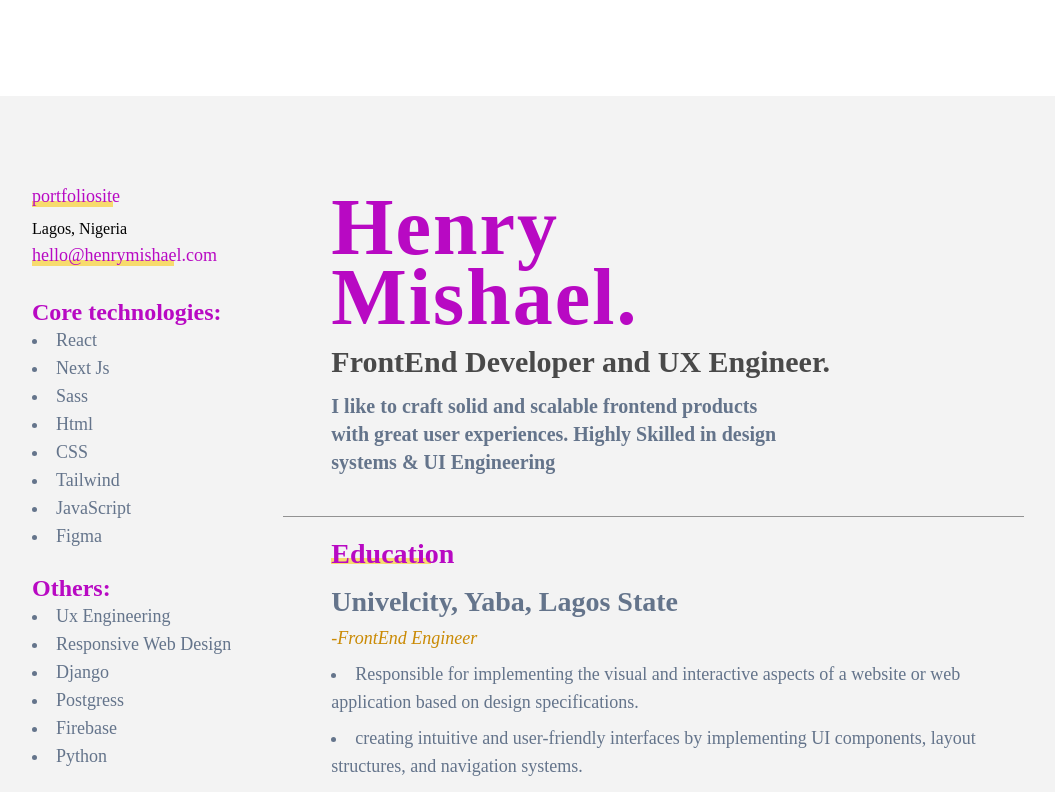
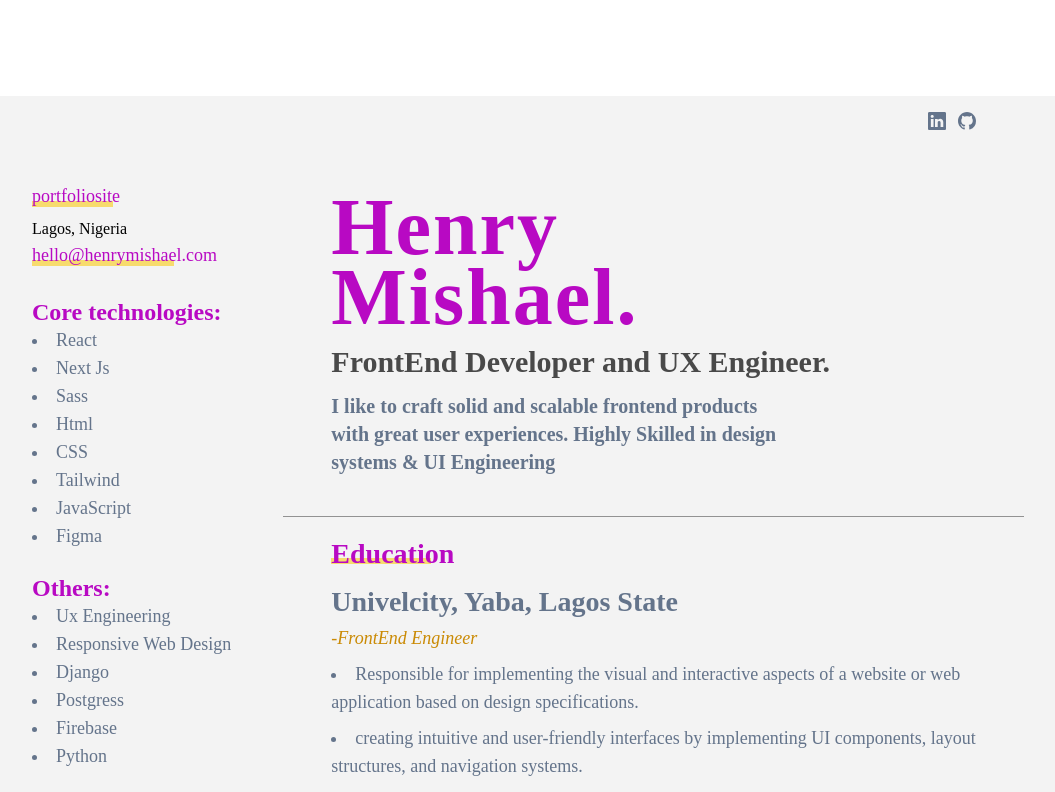
Before and after one commit to henrymishael/portfolio_2023, a Next.js app: page /Resume in a window 1280 px wide. Shown: the top 792 px of the page, without its empty margins (112-1167 px from the left). Built offline with nearby package versions, Linux system fonts and the light colour scheme.

Commit message:
social badges

```diff
--- a/pages/Resume.jsx
+++ b/pages/Resume.jsx
@@ -1,5 +1,6 @@
 import React from 'react'
 import Head from 'next/head'
+import { BsGithub, BsLinkedin } from 'react-icons/bs'
 
 function Resume() {
   return (
@@ -7,8 +8,17 @@ function Resume() {
     <Head>
       <title>My Resume - Henry Onyeka</title>
     </Head>
-    <section className='md:p-24 xsm:p-8 '>
-      <div className='flex md:flex-row xsm:flex-col bg-[rgb(243,243,243)] text-slate-500 min-h-screen font-medium text-lg py-24 gap-12'>
+    <section className=' md:p-24 xsm:p-8 '>
+      <div className='relative flex md:flex-row xsm:flex-col bg-[rgb(243,243,243)] text-slate-500 min-h-screen font-medium text-lg py-24 gap-12'>
+        <div className='absolute right-24 top-4 flex flex-row gap-3'>
+          <a href="https://www.linkedin.com/in/henry-mishael-b62b19209" target="_blank">
+          <BsLinkedin/>
+          </a>
+          <a href="https://github.com/henrymishael" target="_blank" >
+          <BsGithub/>
+          </a>
+
+        </div>
       <div className='md:w-[25%] text-left sm:pl-12 xsm:pl-6  flex flex-col gap-2'>
         <div className='flex flex-col gap-2 text-accent md:text-[18px] xsm:text-[14px]'>
           <h3 className='border-b-[6px] border-yellow-400/60 leading-[9px] md:w-[40%] xsm:w-[38%] sm:w-[20%]'>portfoliosite</h3>
```
